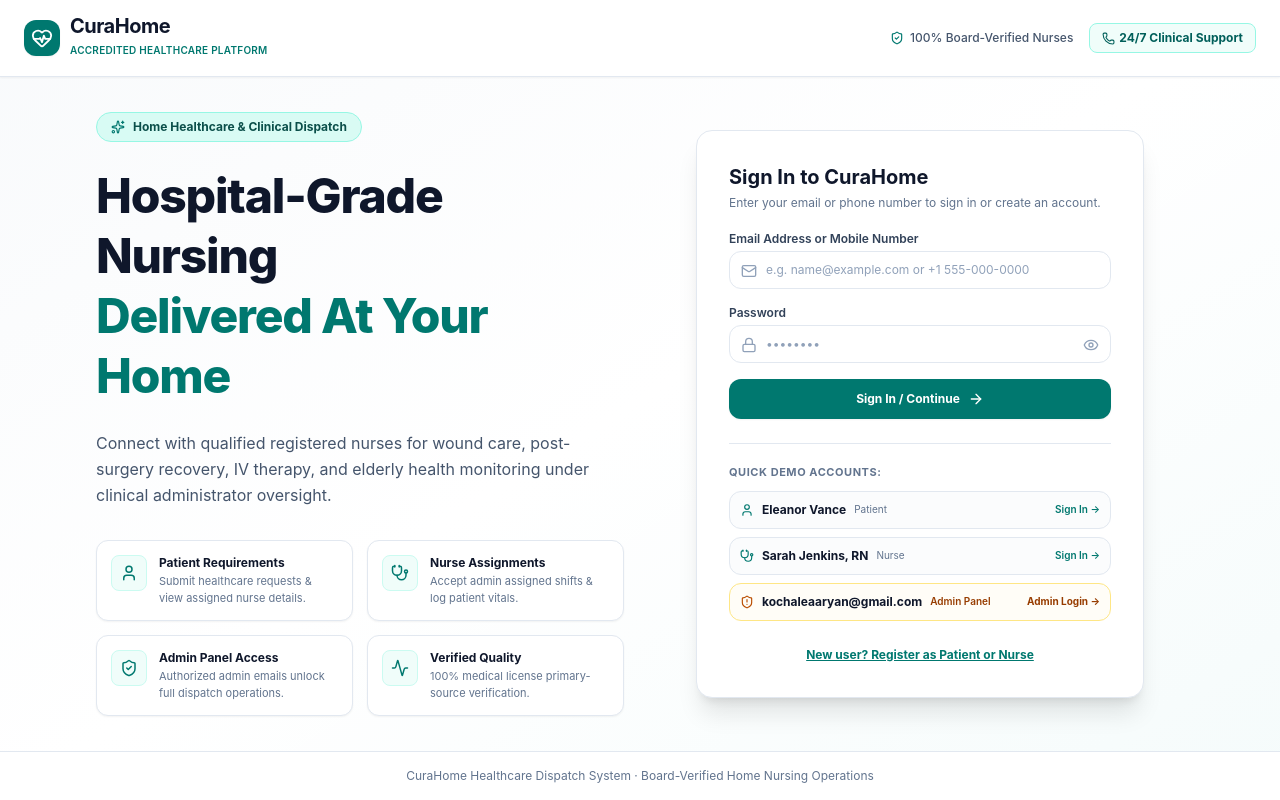
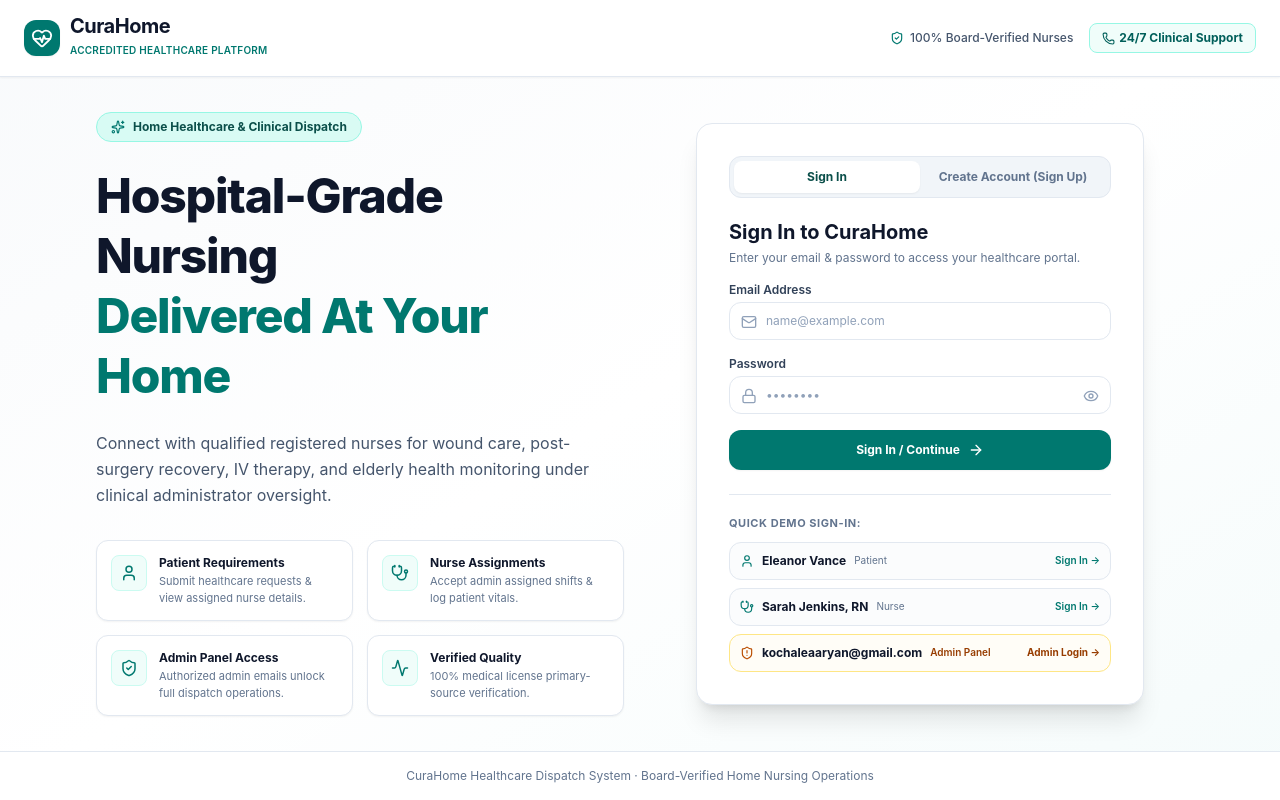
Before and after one commit to aaryankochale-ctrl/curahome, a React (Vite) app: page / in a window 1280 px wide. Built offline with nearby package versions, Linux system fonts and the light colour scheme; no server answers; the database is empty.

Commit message:
feat: Add Supabase Auth sign in and sign up integration with automatic database sync

```diff
--- a/src/components/auth/AuthPage.tsx
+++ b/src/components/auth/AuthPage.tsx
@@ -27,6 +27,8 @@ import {
 export const AuthPage: React.FC = () => {
   const {
     loginWithEmail,
+    signUpWithSupabase,
+    signInWithSupabase,
     login,
     patients,
     nurses,
@@ -38,12 +40,16 @@ export const AuthPage: React.FC = () => {
 
   // Screen State: 'login' | 'role_choice' | 'patient_form'
   const [screen, setScreen] = useState<'login' | 'role_choice' | 'patient_form'>('login');
+  const [authMode, setAuthMode] = useState<'signin' | 'signup'>('signin');
 
-  // Login form fields
+  // Login & Sign Up form fields
   const [email, setEmail] = useState('');
   const [password, setPassword] = useState('');
+  const [confirmPassword, setConfirmPassword] = useState('');
   const [showPassword, setShowPassword] = useState(false);
   const [errorMsg, setErrorMsg] = useState('');
+  const [successMsg, setSuccessMsg] = useState('');
+  const [isLoading, setIsLoading] = useState(false);
 
   // Patient Sign Up fields
   const [fullName, setFullName] = useState('');
@@ -59,20 +65,47 @@ export const AuthPage: React.FC = () => {
   // Selected quick demo account
   const [selectedDemoEmail, setSelectedDemoEmail] = useState<string>('');
 
-  const handleLoginSubmit = (e: React.FormEvent) => {
+  const handleAuthSubmit = async (e: React.FormEvent) => {
     e.preventDefault();
     setErrorMsg('');
+    setSuccessMsg('');
 
     const targetEmail = selectedDemoEmail || email;
     if (!targetEmail.trim()) {
-      setErrorMsg('Please enter your Email Address or Phone Number.');
+      setErrorMsg('Please enter your Email Address.');
       return;
     }
 
-    const res = loginWithEmail(targetEmail, password);
+    if (authMode === 'signup') {
+      if (password && password.length < 6) {
+        setErrorMsg('Password must be at least 6 characters long.');
+        return;
+      }
+      if (password !== confirmPassword) {
+        setErrorMsg('Passwords do not match.');
+        return;
+      }
+
+      setIsLoading(true);
+      const res = await signUpWithSupabase(targetEmail, password);
+      setIsLoading(false);
+
+      if (!res.success) {
+        setErrorMsg(res.error || 'Sign up failed.');
+        return;
+      }
+
+      setSuccessMsg('Account created successfully in Supabase!');
+      setScreen('role_choice');
+      return;
+    }
+
+    // Sign In Mode
+    setIsLoading(true);
+    const res = await signInWithSupabase(targetEmail, password);
+    setIsLoading(false);
 
     if (res.isNewUser) {
-      // New user -> ask "Are you a Nurse or a Patient?"
       setScreen('role_choice');
     }
   };
@@ -205,13 +238,51 @@ export const AuthPage: React.FC = () => {
           {/* Right Column: Pure White Sign-In / Onboarding Card */}
           <div className="lg:col-span-6 w-full max-w-md mx-auto">
             <div className="bg-white border border-slate-200 rounded-2xl p-6 sm:p-8 shadow-xl">
-              {/* SCREEN 1: SINGLE UNIVERSAL SIGN IN */}
+              {/* SCREEN 1: SIGN IN / SIGN UP TABS */}
               {screen === 'login' && (
                 <div>
-                  <div className="mb-5">
-                    <h2 className="text-xl font-bold text-slate-900">Sign In to CuraHome</h2>
+                  {/* Mode Selector Tabs */}
+                  <div className="flex items-center p-1 bg-slate-100 rounded-xl mb-5 border border-slate-200">
+                    <button
+                      type="button"
+                      onClick={() => {
+                        setAuthMode('signin');
+                        setErrorMsg('');
+                        setSuccessMsg('');
+                      }}
+                      className={`flex-1 py-2 text-xs font-bold rounded-lg transition-all ${
+                        authMode === 'signin'
+                          ? 'bg-white text-teal-900 shadow-xs'
+                          : 'text-slate-500 hover:text-slate-800'
+                      }`}
+                    >
+                      Sign In
+                    </button>
+                    <button
+                      type="button"
+                      onClick={() => {
+                        setAuthMode('signup');
+                        setErrorMsg('');
+                        setSuccessMsg('');
+                      }}
+                      className={`flex-1 py-2 text-xs font-bold rounded-lg transition-all ${
+                        authMode === 'signup'
+                          ? 'bg-white text-teal-900 shadow-xs'
+                          : 'text-slate-500 hover:text-slate-800'
+                      }`}
+                    >
+                      Create Account (Sign Up)
+                    </button>
+                  </div>
+
+                  <div className="mb-4">
+                    <h2 className="text-xl font-bold text-slate-900">
+                      {authMode === 'signin' ? 'Sign In to CuraHome' : 'Create New Account'}
+                    </h2>
                     <p className="text-xs text-slate-500 mt-1">
-                      Enter your email or phone number to sign in or create an account.
+                      {authMode === 'signin'
+                        ? 'Enter your email & password to access your healthcare portal.'
+                        : 'Sign up to connect with healthcare services or register as a nurse.'}
                     </p>
                   </div>
 
@@ -222,22 +293,29 @@ export const AuthPage: React.FC = () => {
                     </div>
                   )}
 
-                  {/* Single Form */}
-                  <form onSubmit={handleLoginSubmit} className="space-y-4">
+                  {successMsg && (
+                    <div className="mb-4 p-3 bg-emerald-50 border border-emerald-200 rounded-xl text-xs text-emerald-800 flex items-center gap-2">
+                      <CheckCircle2 size={16} className="shrink-0 text-emerald-600" />
+                      <span>{successMsg}</span>
+                    </div>
+                  )}
+
+                  {/* Auth Form */}
+                  <form onSubmit={handleAuthSubmit} className="space-y-4">
                     <div>
                       <label className="block text-xs font-semibold text-slate-700 mb-1">
-                        Email Address or Mobile Number
+                        Email Address
                       </label>
                       <div className="relative">
                         <input
-                          type="text"
+                          type="email"
                           required
                           value={selectedDemoEmail || email}
                           onChange={(e) => {
                             setSelectedDemoEmail('');
                             setEmail(e.target.value);
                           }}
-                          placeholder="e.g. name@example.com or +1 555-000-0000"
+                          placeholder="name@example.com"
                           className="w-full pl-9 pr-3 py-2.5 text-xs bg-white border border-slate-200 rounded-xl text-slate-900 placeholder-slate-400 focus:outline-none focus:ring-2 focus:ring-teal-600"
                         />
                         <Mail size={16} className="absolute left-3 top-3 text-slate-400" />
@@ -267,6 +345,24 @@ export const AuthPage: React.FC = () => {
                       </div>
                     </div>
 
+                    {authMode === 'signup' && (
+                      <div>
+                        <label className="block text-xs font-semibold text-slate-700 mb-1">
+                          Confirm Password
+                        </label>
+                        <div className="relative">
+                          <input
+                            type={showPassword ? 'text' : 'password'}
+                            value={confirmPassword}
+                            onChange={(e) => setConfirmPassword(e.target.value)}
+                            placeholder="••••••••"
+                            className="w-full pl-9 pr-10 py-2.5 text-xs bg-white border border-slate-200 rounded-xl text-slate-900 placeholder-slate-400 focus:outline-none focus:ring-2 focus:ring-teal-600"
+                          />
+                          <Lock size={16} className="absolute left-3 top-3 text-slate-400" />
+                        </div>
+                      </div>
+                    )}
+
                     {/* Admin Email Highlight Callout */}
                     {isCurrentEmailAdmin && (
                       <div className="p-3 bg-teal-50 border border-teal-200 rounded-xl text-xs text-teal-900 flex items-center gap-2">
@@ -279,17 +375,24 @@ export const AuthPage: React.FC = () => {
 
                     <button
                       type="submit"
-                      className="w-full py-3 text-xs font-bold text-white bg-teal-700 hover:bg-teal-800 rounded-xl transition-all shadow-xs flex items-center justify-center gap-2"
+                      disabled={isLoading}
+                      className="w-full py-3 text-xs font-bold text-white bg-teal-700 hover:bg-teal-800 disabled:opacity-50 rounded-xl transition-all shadow-xs flex items-center justify-center gap-2"
                     >
-                      <span>Sign In / Continue</span>
-                      <ArrowRight size={16} />
+                      {isLoading ? (
+                        <span>Connecting to Supabase...</span>
+                      ) : (
+                        <>
+                          <span>{authMode === 'signin' ? 'Sign In / Continue' : 'Sign Up Account'}</span>
+                          <ArrowRight size={16} />
+                        </>
+                      )}
                     </button>
                   </form>
 
                   {/* Demo Quick Sign-In Buttons */}
                   <div className="mt-6 pt-5 border-t border-slate-200">
                     <span className="text-[11px] font-bold text-slate-500 uppercase tracking-wider block mb-2.5">
-                      Quick Demo Accounts:
+                      Quick Demo Sign-In:
                     </span>
                     <div className="grid grid-cols-1 gap-2">
                       <button
@@ -343,16 +446,6 @@ export const AuthPage: React.FC = () => {
                         <span className="text-[10px] text-amber-800 font-bold">Admin Login →</span>
                       </button>
                     </div>
-                  </div>
-
-                  <div className="mt-5 text-center">
-                    <button
-                      type="button"
-                      onClick={() => setScreen('role_choice')}
-                      className="text-xs font-bold text-teal-700 hover:text-teal-900 underline"
-                    >
-                      New user? Register as Patient or Nurse
-                    </button>
                   </div>
                 </div>
               )}
```
Also changed, not shown: src/context/AppContext.tsx (+52 -0 lines).
